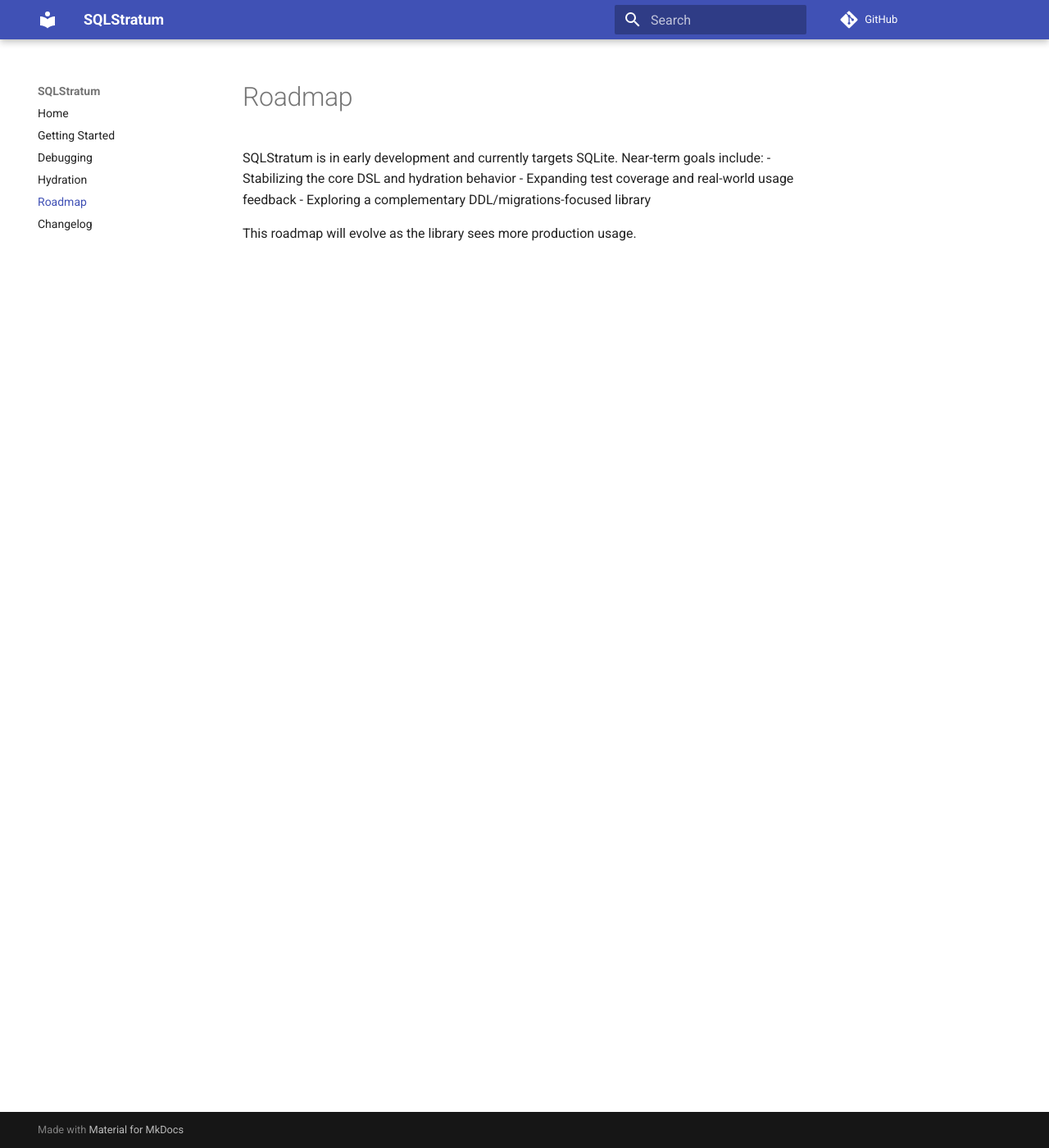
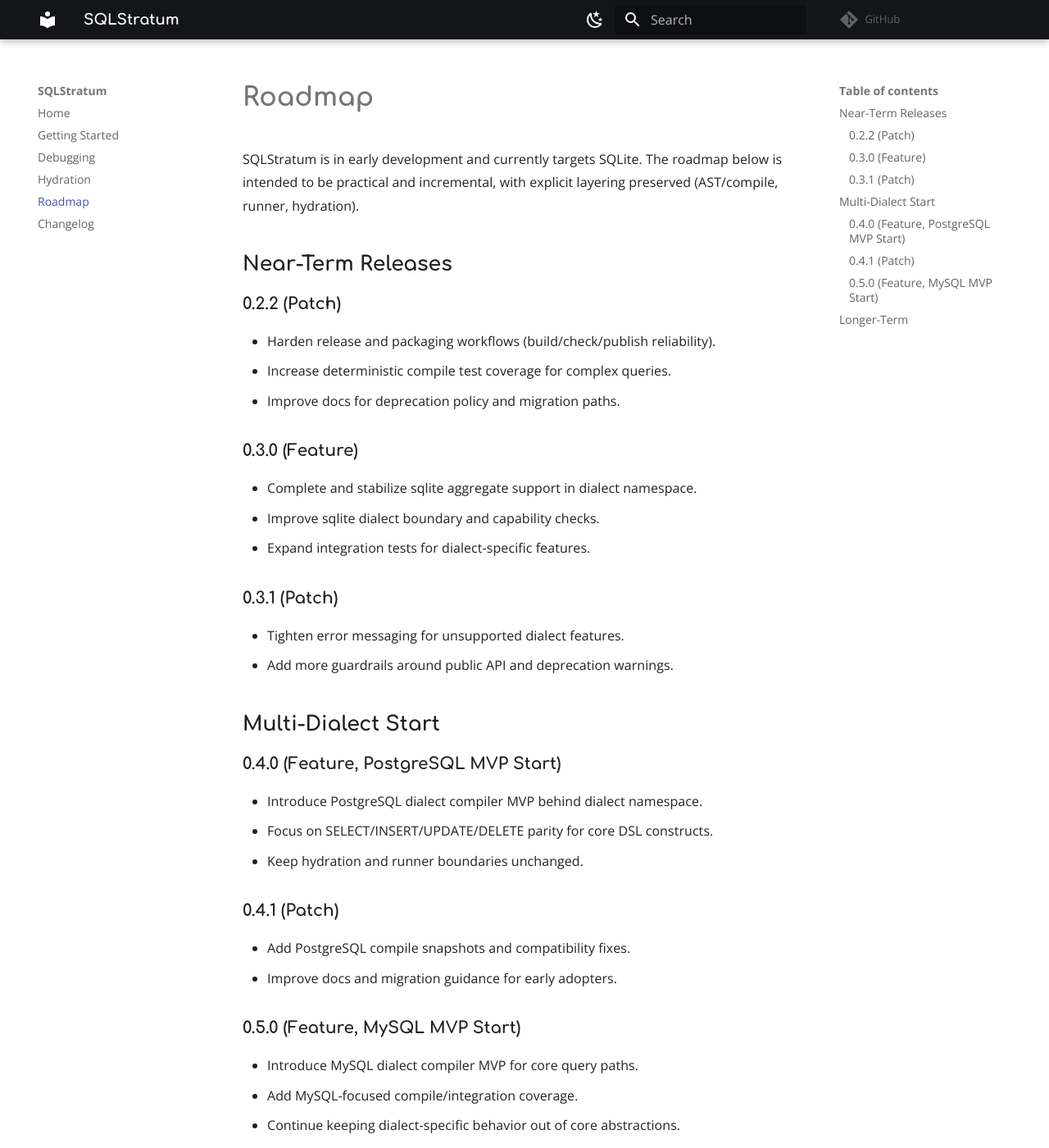
Before and after one commit to aognio/sqlstratum, an MkDocs documentation site: the page built from docs/roadmap.md, in a window 1280 px wide and 1400 px high. Shown: the whole window at 82% size. Built offline with MkDocs 1.6.1 and Material for MkDocs 9.7.7, drawn with Linux system fonts in a browser that asks for light colours; comment, search, counter and statistics services are not loaded; some of the changed text lies outside the part shown.

```diff
--- /dev/null
+++ b/docs/overrides/main.html
@@ -0,0 +1,11 @@
+{% extends "base.html" %}
+
+{% block extrahead %}
+  {{ super() }}
+  <link rel="preconnect" href="https://fonts.googleapis.com">
+  <link rel="preconnect" href="https://fonts.gstatic.com" crossorigin>
+  <link
+    rel="stylesheet"
+    href="https://fonts.googleapis.com/css2?family=Comfortaa:wght@600;700&family=Open+Sans:wght@400;500;600;700&family=JetBrains+Mono:wght@400;500&display=swap"
+  >
+{% endblock %}
--- /dev/null
+++ b/docs/overrides/partials/copyright.html
@@ -0,0 +1,17 @@
+<div class="md-copyright">
+  {% if config.copyright %}
+    <div class="md-copyright__highlight">
+      {{ config.copyright }}
+    </div>
+  {% endif %}
+
+  {% if not config.extra.generator == false %}
+    Based on
+    <a
+      href="https://squidfunk.github.io/mkdocs-material/"
+      target="_blank" rel="noopener"
+    >
+      Material for MkDocs
+    </a>
+  {% endif %}
+</div>
--- a/docs/roadmap.md
+++ b/docs/roadmap.md
@@ -1,8 +1,43 @@
 # Roadmap
 
-SQLStratum is in early development and currently targets SQLite. Near-term goals include:
-- Stabilizing the core DSL and hydration behavior
-- Expanding test coverage and real-world usage feedback
-- Exploring a complementary DDL/migrations-focused library
+SQLStratum is in early development and currently targets SQLite. The roadmap below is intended to be
+practical and incremental, with explicit layering preserved (AST/compile, runner, hydration).
 
-This roadmap will evolve as the library sees more production usage.
+## Near-Term Releases
+
+### 0.2.2 (Patch)
+- Harden release and packaging workflows (build/check/publish reliability).
+- Increase deterministic compile test coverage for complex queries.
+- Improve docs for deprecation policy and migration paths.
+
+### 0.3.0 (Feature)
+- Complete and stabilize sqlite aggregate support in dialect namespace.
+- Improve sqlite dialect boundary and capability checks.
+- Expand integration tests for dialect-specific features.
+
+### 0.3.1 (Patch)
+- Tighten error messaging for unsupported dialect features.
+- Add more guardrails around public API and deprecation warnings.
+
+## Multi-Dialect Start
+
+### 0.4.0 (Feature, PostgreSQL MVP Start)
+- Introduce PostgreSQL dialect compiler MVP behind dialect namespace.
+- Focus on SELECT/INSERT/UPDATE/DELETE parity for core DSL constructs.
+- Keep hydration and runner boundaries unchanged.
+
+### 0.4.1 (Patch)
+- Add PostgreSQL compile snapshots and compatibility fixes.
+- Improve docs and migration guidance for early adopters.
+
+### 0.5.0 (Feature, MySQL MVP Start)
+- Introduce MySQL dialect compiler MVP for core query paths.
+- Add MySQL-focused compile/integration coverage.
+- Continue keeping dialect-specific behavior out of core abstractions.
+
+## Longer-Term
+- Explore optional runtime packages per backend while keeping `sqlstratum` as stable facade.
+- Evaluate complementary DDL/migrations library aligned with SQLStratum design principles.
+- Strengthen plugin contracts for dialect and integration extensions.
+
+This roadmap will evolve with production feedback and contributor capacity.
--- /dev/null
+++ b/docs/stylesheets/extra.css
@@ -0,0 +1,106 @@
+:root {
+  --md-primary-fg-color: #0a0a0a;
+  --md-primary-fg-color--light: #1a1a1a;
+  --md-primary-fg-color--dark: #000000;
+  --md-accent-fg-color: #111111;
+  --md-typeset-font-size: 0.95rem;
+  --md-text-font: "Open Sans";
+  --md-code-font: "JetBrains Mono";
+  --ss-link-color: #5f6368;
+  --ss-link-hover-color: #43474c;
+  --ss-link-visited-color: #6c7075;
+  --md-typeset-a-color: var(--ss-link-color);
+}
+
+[data-md-color-scheme="slate"] {
+  --md-default-bg-color: #0b0b0b;
+  --md-default-fg-color: #ededed;
+  --md-default-fg-color--light: #c2c2c2;
+  --md-default-fg-color--lighter: #9a9a9a;
+  --md-code-bg-color: #111111;
+  --md-code-fg-color: #f0f0f0;
+  --md-accent-fg-color: #f2f2f2;
+  --ss-link-color: #b8bcc2;
+  --ss-link-hover-color: #d0d4da;
+  --ss-link-visited-color: #c1c5cb;
+  --md-typeset-a-color: var(--ss-link-color);
+}
+
+.md-typeset {
+  line-height: 1.78;
+  letter-spacing: 0.004em;
+}
+
+.md-typeset h1,
+.md-typeset h2,
+.md-typeset h3,
+.md-typeset h4,
+.md-typeset h5,
+.md-typeset h6 {
+  font-family: "Comfortaa", var(--md-text-font);
+  letter-spacing: 0;
+  font-weight: 700;
+}
+
+.md-typeset p,
+.md-typeset li {
+  max-width: 74ch;
+}
+
+.md-header__title {
+  font-family: "Comfortaa", var(--md-text-font);
+  font-weight: 700;
+}
+
+.md-nav__link,
+.md-tabs__link,
+.md-footer-meta,
+.md-search-result__title {
+  font-family: var(--md-text-font);
+}
+
+.md-typeset a {
+  color: var(--ss-link-color);
+  text-decoration-color: color-mix(in srgb, var(--ss-link-color) 70%, transparent);
+  text-decoration-thickness: 0.08em;
+}
+
+.md-typeset a:visited {
+  color: var(--ss-link-visited-color);
+}
+
+.md-typeset a:hover,
+.md-typeset a:focus {
+  color: var(--ss-link-hover-color);
+  text-decoration-color: currentColor;
+}
+
+.md-nav__link,
+.md-nav__link:visited,
+.md-footer-meta a,
+.md-footer-meta a:visited,
+.md-header__source a,
+.md-header__source a:visited {
+  color: var(--ss-link-color);
+}
+
+.md-nav__link:hover,
+.md-footer-meta a:hover,
+.md-header__source a:hover {
+  color: var(--ss-link-hover-color);
+}
+
+.md-nav--secondary .md-nav__link,
+.md-nav--secondary .md-nav__link:visited,
+.md-nav--secondary .md-nav__link--active,
+.md-nav--secondary .md-nav__link--active:visited,
+.md-nav--secondary .md-nav__item .md-nav__link--active,
+.md-nav--secondary .md-nav__item .md-nav__link--active code {
+  color: var(--ss-link-color) !important;
+}
+
+.md-nav--secondary .md-nav__link:hover,
+.md-nav--secondary .md-nav__link:focus,
+.md-nav--secondary .md-nav__link--active:hover {
+  color: var(--ss-link-hover-color) !important;
+}
--- a/mkdocs.yml
+++ b/mkdocs.yml
@@ -2,6 +2,23 @@ site_name: SQLStratum
 repo_url: https://github.com/aognio/sqlstratum
 theme:
   name: material
+  custom_dir: docs/overrides
+  palette:
+    - scheme: default
+      primary: black
+      accent: black
+      toggle:
+        icon: material/weather-night
+        name: Switch to dark mode
+    - scheme: slate
+      primary: black
+      accent: black
+      toggle:
+        icon: material/weather-sunny
+        name: Switch to light mode
+  font: false
+  features:
+    - content.code.copy
 nav:
   - Home: index.md
   - Getting Started: getting-started.md
@@ -9,3 +26,13 @@ nav:
   - Hydration: hydration.md
   - Roadmap: roadmap.md
   - Changelog: changelog.md
+markdown_extensions:
+  - admonition
+  - pymdownx.highlight:
+      anchor_linenums: true
+      pygments_lang_class: true
+      pygments_style: friendly
+  - pymdownx.inlinehilite
+  - pymdownx.superfences
+extra_css:
+  - stylesheets/extra.css
--- a/pyproject.toml
+++ b/pyproject.toml
@@ -4,7 +4,7 @@ build-backend = "setuptools.build_meta"
 
 [project]
 name = "sqlstratum"
-version = "0.2.1"
+version = "0.2.2"
 description = "Lightweight, source-first SQL AST + compiler + runner."
 readme = { file = "README.md", content-type = "text/markdown" }
 license = { file = "LICENSE" }
```
Also changed, not shown: CHANGELOG.md (+7 -0 lines), README.md (+3 -3 lines), 1 other file.
